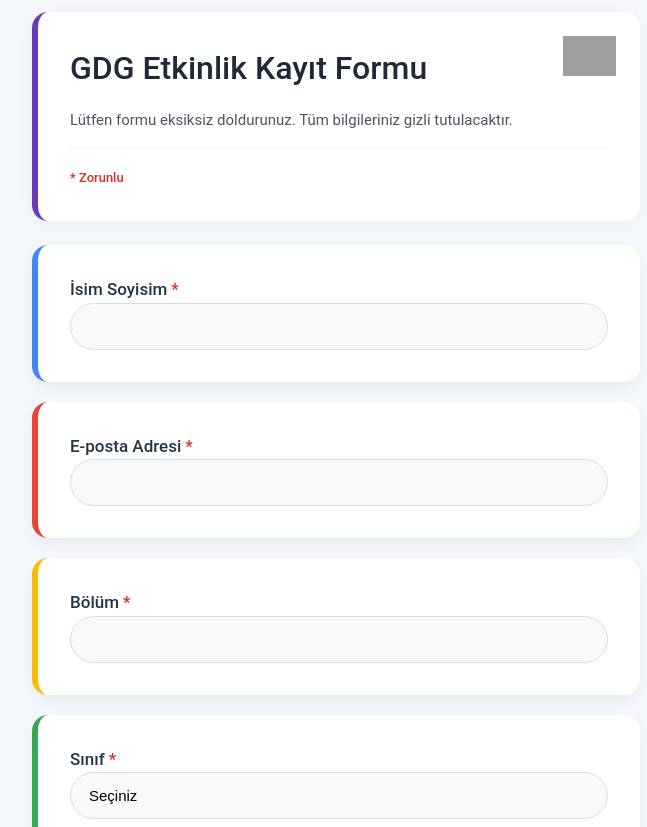
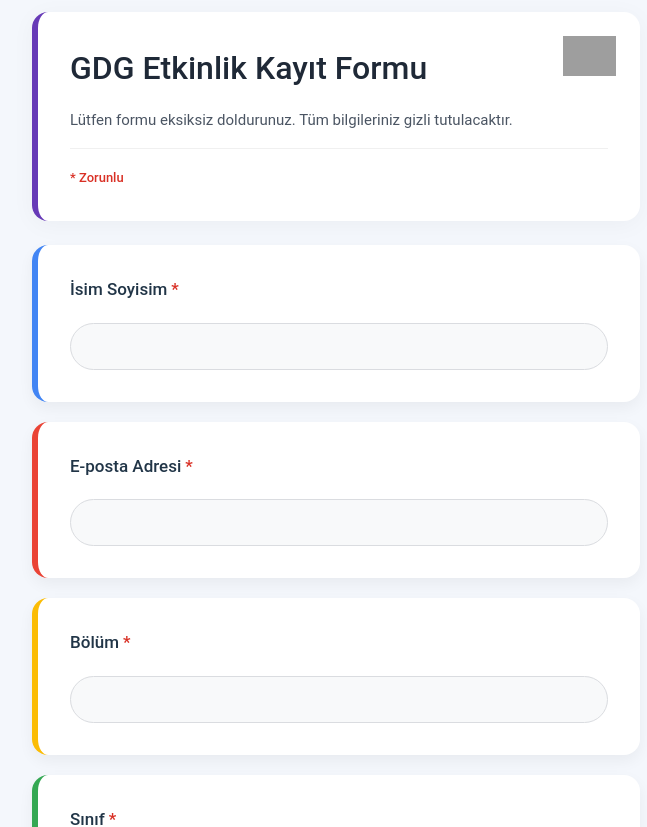
Before and after one commit to GDG-Yasar-Software-Team/core, a React (Vite) app in the folder frontend/form/: page / in a window 1280 px wide. Shown: the top 827 px of the page, without its empty margins (304-951 px from the left). Built offline with nearby package versions, Linux system fonts and the light colour scheme; grey boxes are pictures that could not be loaded.

Commit message:
fix(ff): resolve biome lint errors in submission page

```diff
--- a/frontend/form/src/pages/FormSubmissionPage.tsx
+++ b/frontend/form/src/pages/FormSubmissionPage.tsx
@@ -1,5 +1,6 @@
-import React, { useState } from "react";
-import type { FormResponse, FormFieldSchema } from "../types";
+import type React from "react";
+import { useState } from "react";
+import type { FormFieldSchema, FormResponse } from "../types";
 import "./FormSubmissionPage.css";
 
 interface FormFieldInputProps {
@@ -191,10 +192,10 @@
 								borderLeftColor: getFieldBorderColor(index),
 							}}
 						>
-							<label className="form-label">
+							<div className="form-label">
 								{field.label}
 								{field.required && <span className="required-asterisk">*</span>}
-							</label>
+							</div>
 							<FormFieldInput
 								field={field}
 								value={
```
Also changed, not shown: frontend/form/src/pages/FormSubmissionPage.css (+6 -13 lines).
